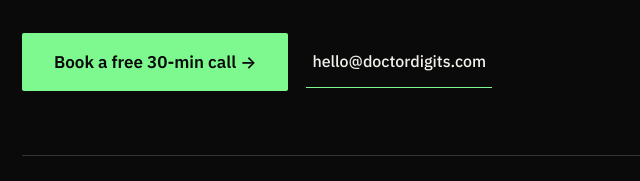
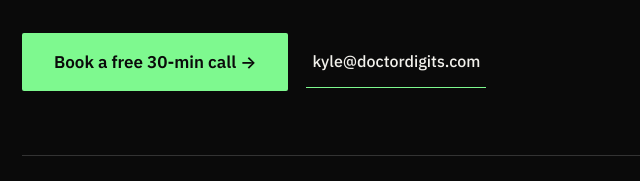
Before and after one commit to kenterdrdigits/drdigits-site, a plain HTML site: page index.html in a window 1280 px wide. Shown: the part 5228-5409 px from the top of the page, 98-738 px from the left. Drawn offline with Linux system fonts and the light colour scheme.

Commit message:
Update contact email link in index.html

```diff
--- a/index.html
+++ b/index.html
@@ -241,7 +241,7 @@
       <h2 data-dc-tpl="149" style="font-family: Newsreader, serif; font-weight: 500; font-size: 64px; line-height: 1; letter-spacing: -0.025em; margin: 0px 0px 36px; max-width: 15ch;">Got a project that's <span data-dc-tpl="150" style="background-image: linear-gradient(transparent 56%, rgb(126, 249, 143) 56%); padding: 0px 0.04em;">nobody's job?</span></h2>
       <div data-dc-tpl="151" style="display: flex; align-items: center; gap: 18px; flex-wrap: wrap; margin-bottom: 64px;">
         <a data-dc-tpl="152" href="https://calendly.com/kyle-doctordigits/new-meeting" target="_blank" rel="noopener" class="scp4" style="display: inline-flex; align-items: center; background: rgb(126, 249, 143); color: rgb(10, 10, 10); font-size: 17px; font-weight: 600; padding: 18px 32px; text-decoration: none; border-radius: 2px; transition: 0.15s;">Book a free 30-min call →</a>
-        <a data-dc-tpl="153" href="mailto:hello@doctordigits.com" style="display: inline-flex; align-items: center; gap: 9px; font-size: 16px; font-weight: 500; color: rgb(242, 241, 236); padding: 16px 6px; text-decoration: none; border-bottom: 1.5px solid rgb(126, 249, 143);">hello@doctordigits.com</a>
+        <a data-dc-tpl="153" href="mailto:kyle@doctordigits.com" style="display: inline-flex; align-items: center; gap: 9px; font-size: 16px; font-weight: 500; color: rgb(242, 241, 236); padding: 16px 6px; text-decoration: none; border-bottom: 1.5px solid rgb(126, 249, 143);">kyle@doctordigits.com</a>
       </div>
 
       <div data-dc-tpl="154" style="border-top: 1px solid rgb(51, 51, 51); padding-top: 28px; display: flex; align-items: baseline; justify-content: space-between; gap: 24px; flex-wrap: wrap;">
```
